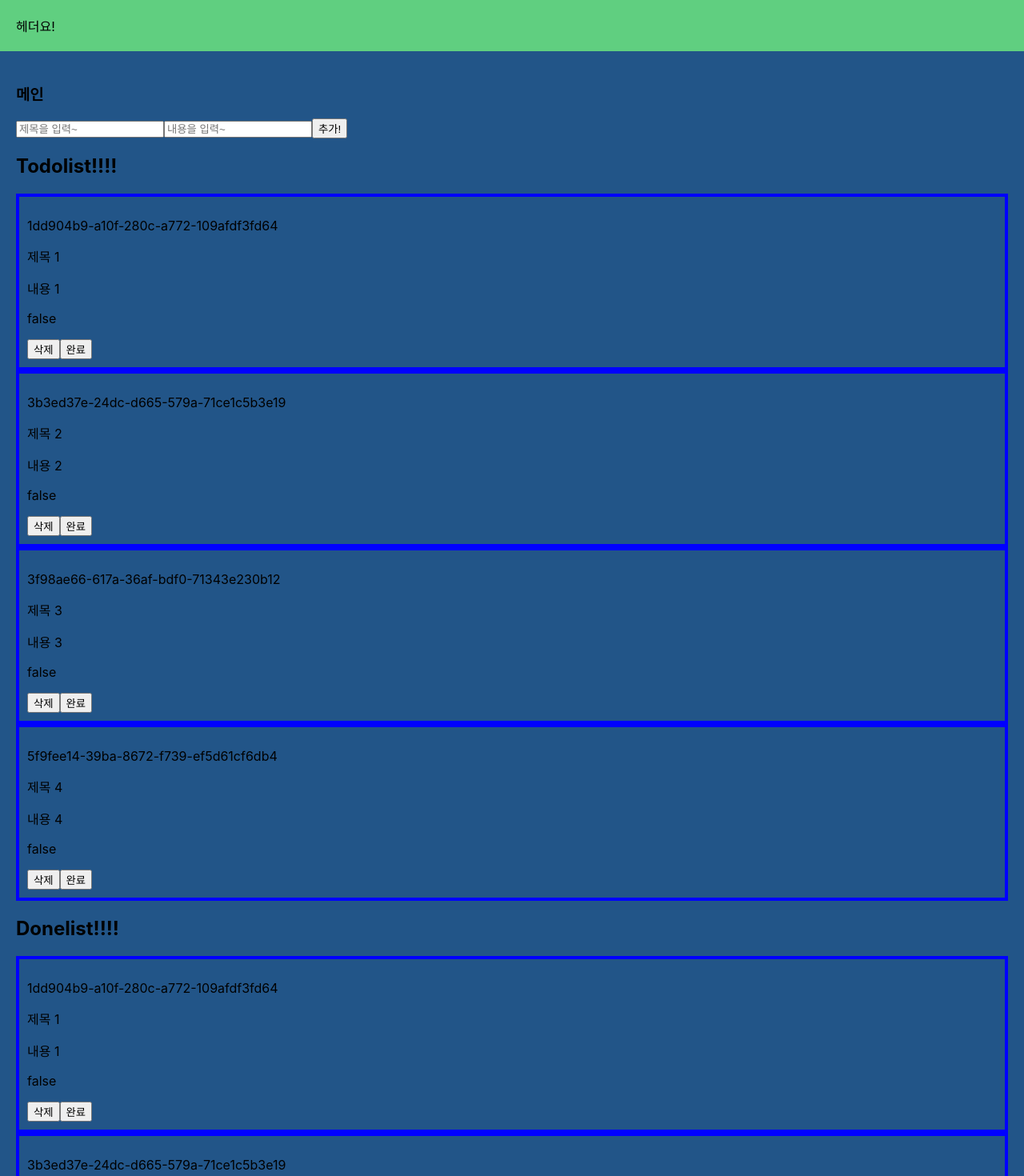
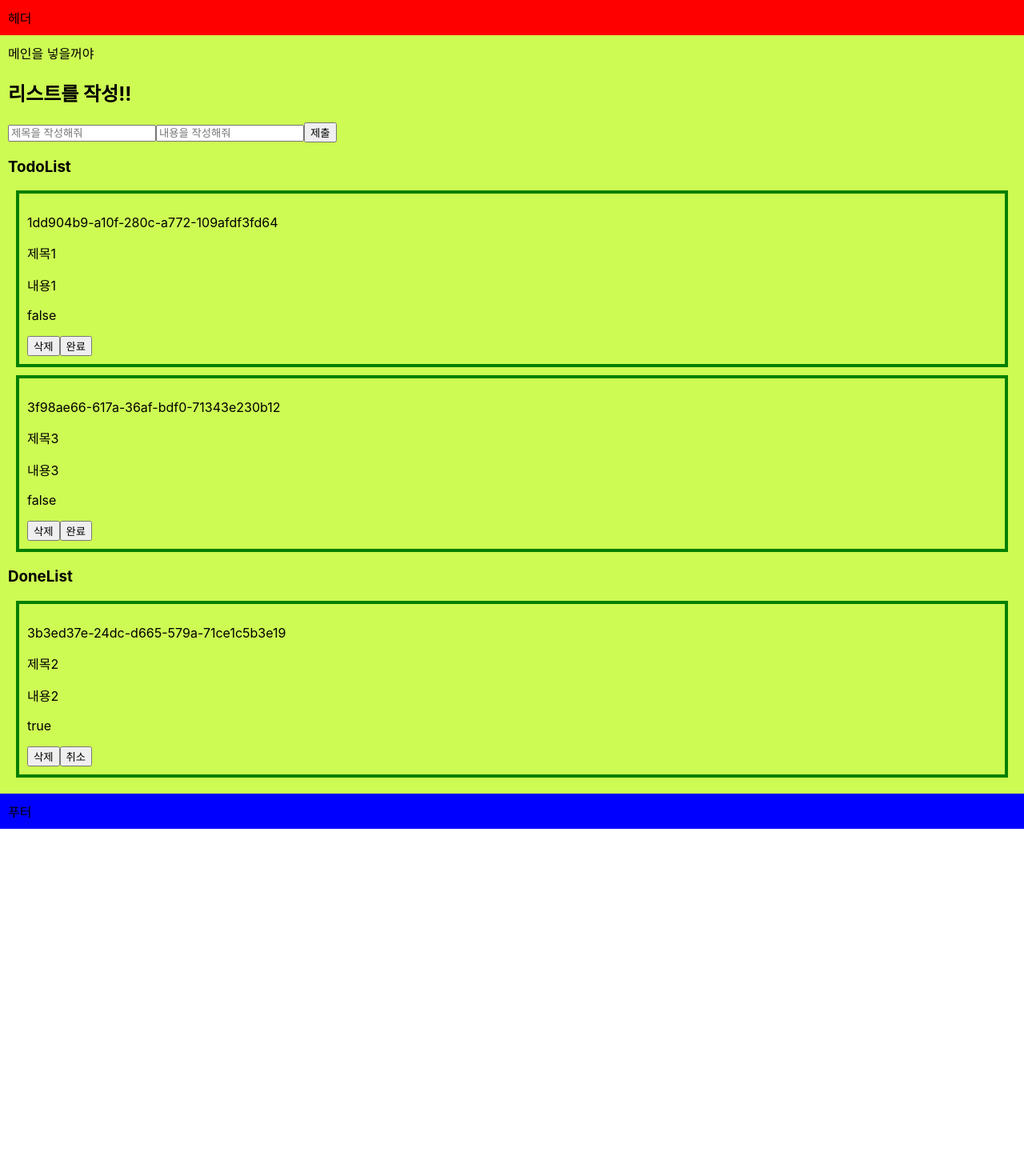
Before and after one commit to kitae0831/nabacam-todolist-lv4, a React (Create React App) app: page / in a window 1280 px wide. Shown: the top 1470 px of the page at 80% size. After the commit the page ends 1036 px from the top, so only its background shows below. Built offline with nearby package versions, Linux system fonts and the light colour scheme.

Commit message:
Todolist Lv2 도전!

```diff
--- a/package.json
+++ b/package.json
@@ -6,6 +6,7 @@
     "@testing-library/jest-dom": "^5.14.1",
     "@testing-library/react": "^13.0.0",
     "@testing-library/user-event": "^13.2.1",
+    "i": "^0.3.7",
     "react": "^18.2.0",
     "react-dom": "^18.2.0",
     "react-scripts": "5.0.1",
--- a/src/App.jsx
+++ b/src/App.jsx
@@ -1,32 +1,27 @@
 import { useState } from "react";
 import "./App.css";
 import uuid from "react-uuid";
+import TodoList from "./components/TodoList";
 
 function App() {
   const initState = [
     {
       id: uuid(),
-      title: "제목 1",
-      contents: "내용 1",
-      isDone: "false",
+      title: "제목1",
+      contents: "내용1",
+      isDone: false,
     },
     {
       id: uuid(),
-      title: "제목 2",
-      contents: "내용 2",
-      isDone: "false",
+      title: "제목2",
+      contents: "내용2",
+      isDone: true,
     },
     {
       id: uuid(),
-      title: "제목 3",
-      contents: "내용 3",
-      isDone: "false",
-    },
-    {
-      id: uuid(),
-      title: "제목 4",
-      contents: "내용 4",
-      isDone: "false",
+      title: "제목3",
+      contents: "내용3",
+      isDone: false,
     },
   ];
 
@@ -36,13 +31,11 @@ function App() {
 
   return (
     <div>
-      <header style={{ backgroundColor: "#5c7e", padding: "20px" }}>
-        헤더요!
-      </header>
-      <main style={{ backgroundColor: "#258", padding: "20px" }}>
+      <header style={{ backgroundColor: "red", padding: "10px" }}>헤더</header>
+      <main style={{ backgroundColor: "#cdfa53", padding: "10px" }}>
+        메인을 넣을꺼야
         <div>
-          <h3>메인</h3>
-          <div>
+          <h2>리스트를 작성!!</h2>
           <form
             onSubmit={function (event) {
               event.preventDefault();
@@ -54,95 +47,33 @@ function App() {
                 isDone: false,
               };
 
-                setTodos(...todos, newTodo);
+              setTodos([...todos, newTodo]);
             }}
           >
             <input
               type="text"
-                placeholder="제목을 입력~"
+              placeholder="제목을 작성해줘"
               value={title}
               onChange={function (event) {
                 setTitle(event.target.value);
               }}
-              />
+            ></input>
             <input
               type="text"
-                placeholder="내용을 입력~"
+              placeholder="내용을 작성해줘"
               value={contents}
               onChange={function (event) {
                 setContents(event.target.value);
               }}
-              />
-              <button type="submit">추가!</button>
+            ></input>
+            <button type="submit">제출</button>
           </form>
         </div>
-        </div>
-        <div>
-          <div>
-            <h2>Todolist!!!!</h2>
-            {todos.map(function (todo) {
-              return (
-                <div>
-                  <div
-                    style={{ border: "4px solid blue", padding: "10px" }}
-                    key={todo.id}
-                  >
-                    <p>{todo.id}</p>
-                    <p>{todo.title}</p>
-                    <p>{todo.contents}</p>
-                    <p>{todo.isDone.toString()}</p>
-
-                    <button
-                      onclick={function () {
-                        const newTodos = todos.filter(function (a) {
-                          return a.id !== todo.id;
-                        });
-                        setTodos(newTodos);
-                      }}
-                    >
-                      삭제
-                    </button>
-                    <button>완료</button>
-                  </div>
-                </div>
-              );
-            })}
-          </div>
-          <div>
-            <h2>Donelist!!!!</h2>
-            {todos.map(function (todo) {
-              return (
-                <div>
-                  <div
-                    style={{ border: "4px solid blue", padding: "10px" }}
-                    key={todo.id}
-                  >
-                    <p>{todo.id}</p>
-                    <p>{todo.title}</p>
-                    <p>{todo.contents}</p>
-                    <p>{todo.isDone}</p>
-
-                    <button
-                      onclick={function () {
-                        const newTodos = todos.filter(function (a) {
-                          return a.id !== todo.id;
-                        });
-                        setTodos(newTodos);
-                      }}
-                    >
-                      삭제
-                    </button>
-                    <button>완료</button>
-                  </div>
-                </div>
-              );
-            })}
-          </div>
-        </div>
+        <TodoList todos={todos} setTodos={setTodos} isDone={false} />
+        <TodoList todos={todos} setTodos={setTodos} isDone={true} />
       </main>
-      <footer style={{ backgroundColor: "#567", padding: "20px" }}>푸터</footer>
+      <footer style={{ backgroundColor: "blue", padding: "10px" }}>푸터</footer>
     </div>
   );
 }
-
 export default App;
--- /dev/null
+++ b/src/components/TodoList.jsx
@@ -0,0 +1,60 @@
+import React from "react";
+
+function Todolist({ todos, setTodos, isDone }) {
+  return (
+    <div>
+      <h3>{isDone ? "DoneList" : "TodoList"}</h3>
+      <div>
+        {todos
+          .filter(function (t) {
+            return t.isDone === isDone;
+          })
+          .map(function (todo) {
+            return (
+              <div
+                style={{
+                  border: "4px solid green",
+                  padding: "10px",
+                  margin: "10px",
+                }}
+                key={todo.id}
+              >
+                <p>{todo.id}</p>
+                <p>{todo.title}</p>
+                <p>{todo.contents}</p>
+                <p>{todo.isDone.toString()}</p>
+                <button
+                  onClick={function () {
+                    const newTodos = todos.filter(function (a) {
+                      return a.id !== todo.id;
+                    });
+
+                    setTodos(newTodos);
+                  }}
+                >
+                  삭제
+                </button>
+                <button
+                  onClick={function () {
+                    const newTodos = todos.map(function (b) {
+                      if (b.id === todo.id) {
+                        return { ...b, isDone: !b.isDone };
+                      } else {
+                        return b;
+                      }
+                    });
+
+                    setTodos(newTodos);
+                  }}
+                >
+                  {isDone ? "취소" : "완료"}
+                </button>
+              </div>
+            );
+          })}
+      </div>
+    </div>
+  );
+}
+
+export default Todolist;
```
Also changed, not shown: 2 other files (tests, documents, lock files or other folders). Lines whose indentation alone changed are shown as unchanged.
